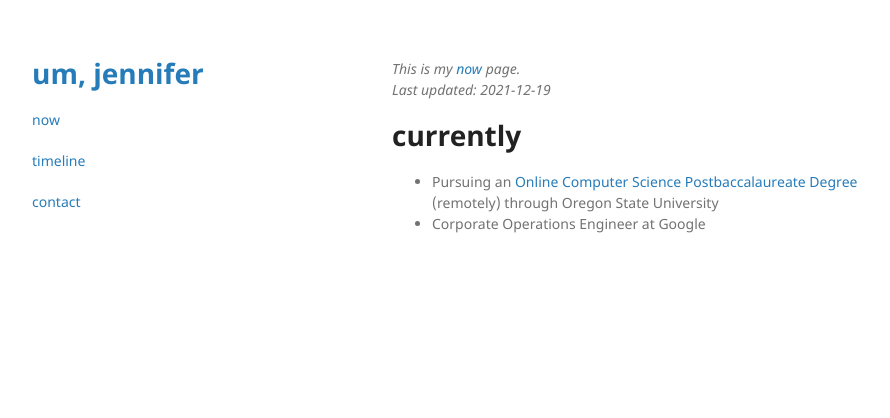
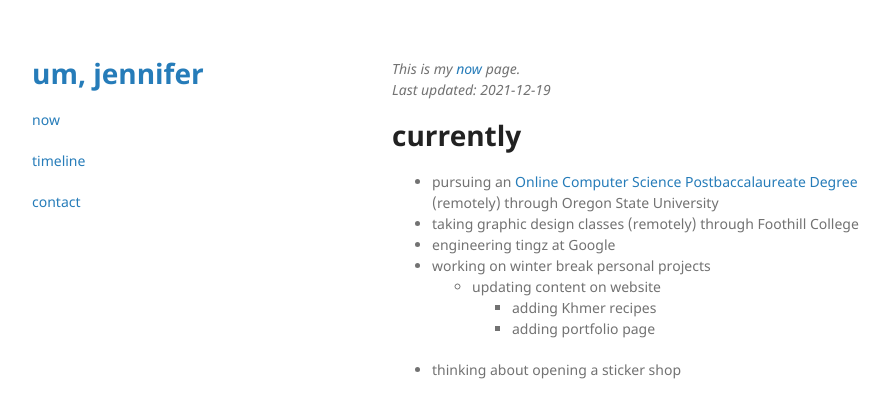
Before and after one commit to umjennifer/umjennifer.github.io, a Jekyll site: the page built from now.md, in a window 1280 px wide. Shown: the top 418 px of the page, without its empty margins (178-1068 px from the left). Built offline with Jekyll 4.4.1, drawn with Linux system fonts in a browser that asks for light colours.

Commit message:
Update now.md

```diff
--- a/now.md
+++ b/now.md
@@ -6,5 +6,11 @@ layout: default
 *Last updated: 2021-12-19*
 
 # currently
-- Pursuing an [Online Computer Science Postbaccalaureate Degree](https://eecs.oregonstate.edu/academic/online-cs-postbacc) (remotely) through Oregon State University
-- Corporate Operations Engineer at Google
+- pursuing an [Online Computer Science Postbaccalaureate Degree](https://eecs.oregonstate.edu/academic/online-cs-postbacc) (remotely) through Oregon State University
+- taking graphic design classes (remotely) through Foothill College
+- engineering tingz at Google
+- working on winter break personal projects
+  - updating content on website
+    - adding Khmer recipes
+    - adding portfolio page
+- thinking about opening a sticker shop
```
